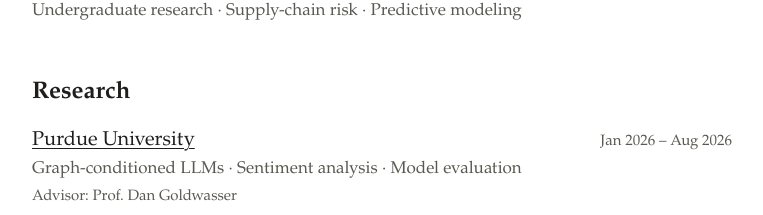
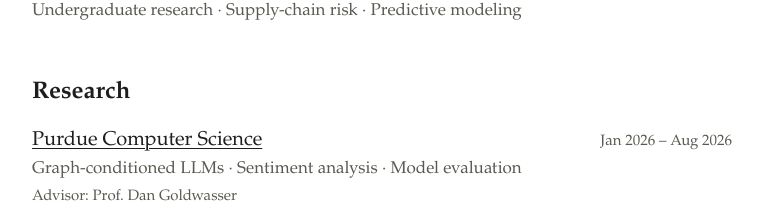
Before and after one commit to arnavdaryani/Personal-Website, a React (Vite) app: page / in a window 1280 px wide. Shown: the part 1055-1270 px from the top of the page, without its empty margins (258-1021 px from the left). Built offline with nearby package versions, Linux system fonts and the light colour scheme.

Commit message:
Update research affiliation to Purdue Computer Science

```diff
--- a/src/components/ExperienceSection.jsx
+++ b/src/components/ExperienceSection.jsx
@@ -17,7 +17,7 @@ const experiences = [
     id: 2,
     title: "Undergraduate Research Assistant",
     subtitle: "Advisor: Prof. Dan Goldwasser",
-    company: "Purdue University | West Lafayette, IN",
+    company: "Purdue Computer Science | West Lafayette, IN",
     period: "January 2026 - August 2026",
     description: "Graph-conditioned LLMs · Sentiment analysis · Model evaluation",
   },
@@ -88,7 +88,7 @@ const workInfo = {
 const ExperienceRow = ({ exp, work }) => {
   const company = exp.company.split(" | ")[0];
   const info = work ? workInfo[exp.id] : {
-    url: "https://www.purdue.edu/",
+    url: "https://www.cs.purdue.edu/",
     period: shortPeriod(exp.period),
     focus: exp.description,
   };
```
Also changed, not shown: 2 other files (tests, documents, lock files or other folders).
